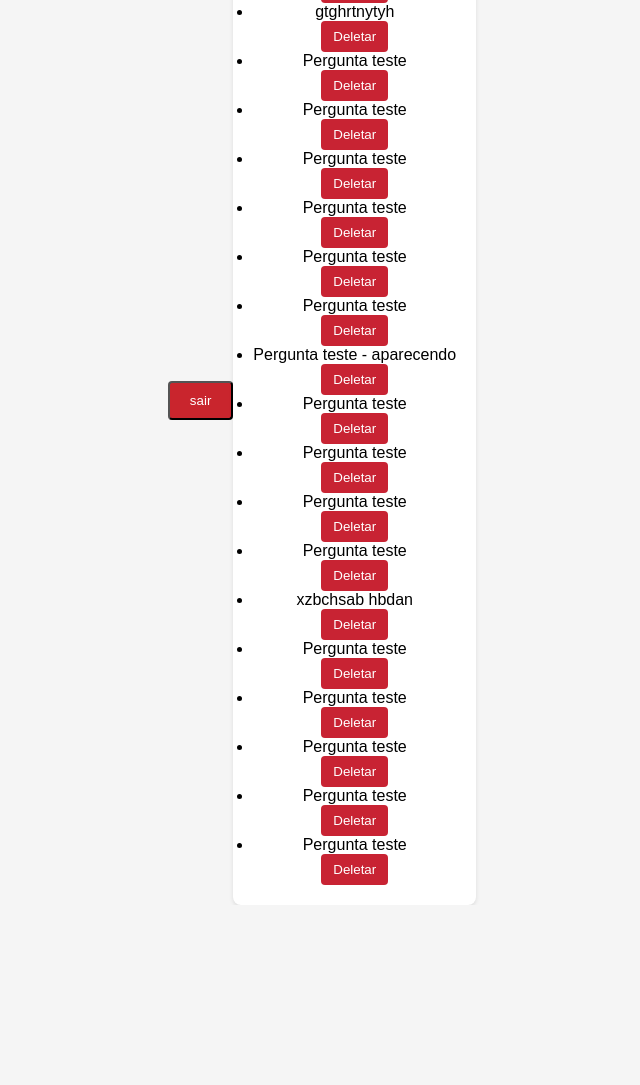
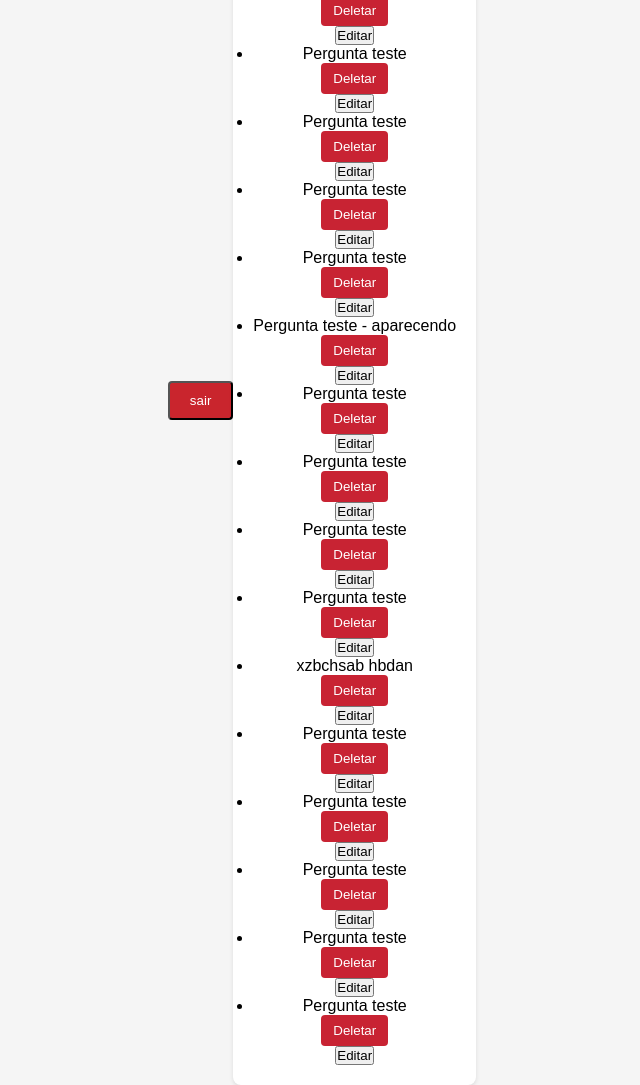
Before and after one commit to Mateus1711-ctrl/Sprint, a Django app: page /listagem-perguntas/ in a window 1280 px wide. Shown: the whole page, without its empty margins (318-958 px from the left). Before the commit the page ends 905 px from the top, so only its background shows below. Run offline with Django 4.2, Linux system fonts and the light colour scheme; a user stored in the database is signed in; data comes from the database, SQL or seed files in the repository.

Commit message:
editar_pergunta

```diff
--- a/formulario/templates/perguntas/listar_perguntas.html
+++ b/formulario/templates/perguntas/listar_perguntas.html
@@ -12,6 +12,11 @@
             {% csrf_token %}
             <button type="submit" class="deletar-formulario">Deletar</button>
         </form>
+        <form action="/editar-pergunta/{{ pergunta.id }}" method="GET">
+            {% csrf_token %}
+            <button type="submit" class="editar-pergunta">Editar</button>
+        </form>
+
         {% endfor %}
 </div>
 {% endblock %}
--- a/formulario/urls.py
+++ b/formulario/urls.py
@@ -14,5 +14,6 @@ urlpatterns = [
     path('perguntas-feitas/', views.perguntas_feitas, name='perguntas_feitas') ,
     path('listagem-perguntas/', views.listagem_perguntas, name='listagem_perguntas'),
     path('editar/<int:id_formulario>',views.edita_formulario,name='editar') ,
-    path('deletar-pergunta/<int:id_pergunta>',views.deletar_perguntas,name='deletar_pergunta')
+    path('deletar-pergunta/<int:id_pergunta>',views.deletar_perguntas,name='deletar_pergunta'),
+    path('editar-pergunta/<int:id_pergunta>', views.editar_perguntas, name='editar-pergunta')
 ]
--- a/formulario/views.py
+++ b/formulario/views.py
@@ -86,24 +86,16 @@ def listagem_perguntas(request):
 
 def deletar_perguntas(request,id_pergunta):
     perg=get_object_or_404(Perguntas,id=id_pergunta)
-    if request.method=='POST':
-        perg.delete()
+
+    perg.delete()
+    return redirect('listagem_perguntas')
+
+
+def editar_perguntas(request, id_pergunta):
+    perg= get_object_or_404(Perguntas, id=id_pergunta)
+    if request.method== 'POST':
+        perg.pergunta_de_texto = request.POST.get('pergunta_de_texto')
+        perg.save()
         return redirect('listagem_perguntas')
-    else:
-        return HttpResponseRedirect('/')
-# {'formularios': all_forms, 'user': request.user})
-
-    # def edita_formulario(request):
-    # if request.method == 'POST':
-    #     id_formulario = request.POST.get('id_formulario')
-    #     nome = request.POST.get('nome')
-    #     descricao = request.POST.get('descricao')
-    #     formulario = Formulario.objects.get(id=id_formulario)
-    #     formulario.nome = nome
-    #     formulario.descricao = descricao
-    #     formulario.save()
-    #     return redirect('index')
-    # else:
-    #     id_formulario = request.GET.get('id_formulario')
-    #     formulario = Formulario.objects.get(id=id_formulario)
-        # return render(request, 'formulario/editar_formulario.html', {'formulario': formulario})
+    else :
+        return render(request,'perguntas/editar_pergunta.html', {'pergunta': perg})
```
Also changed, not shown: formulario/templates/perguntas/editar_pergunta.html (added, +17 -0 lines).
